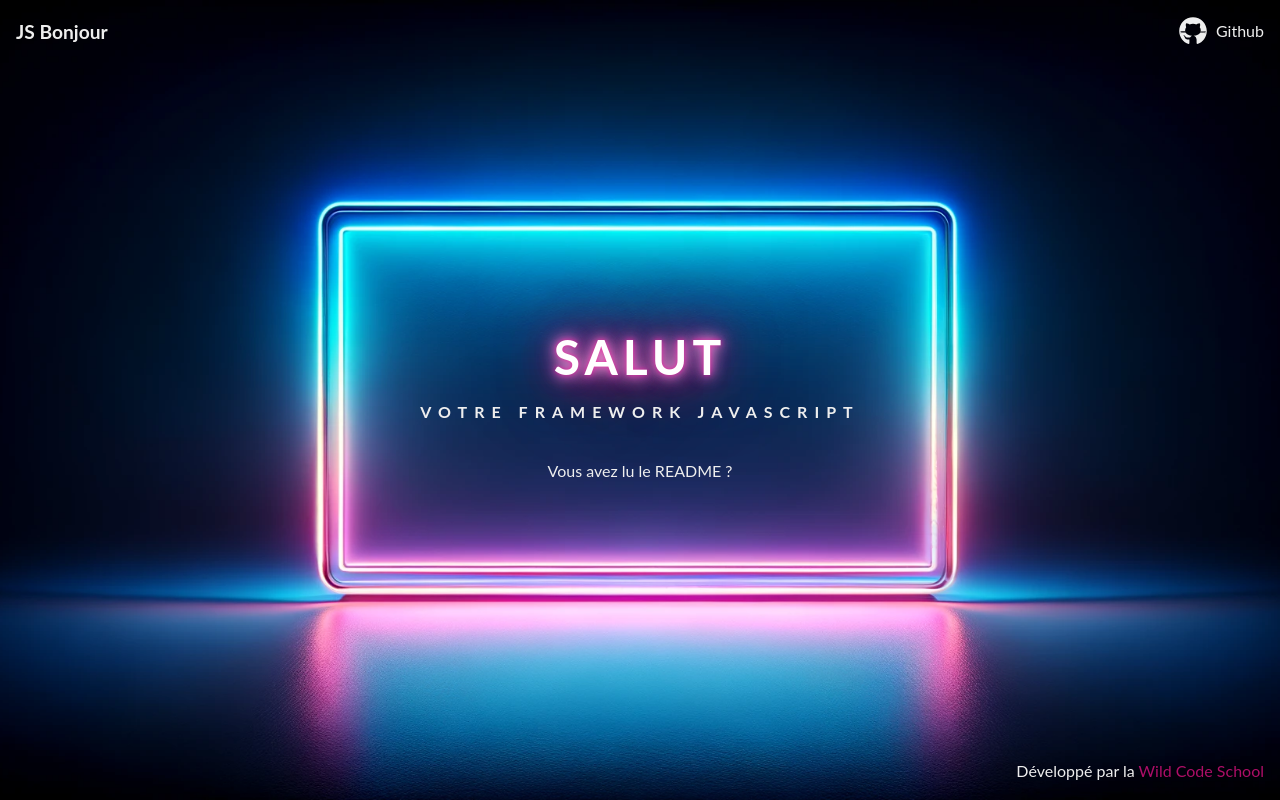
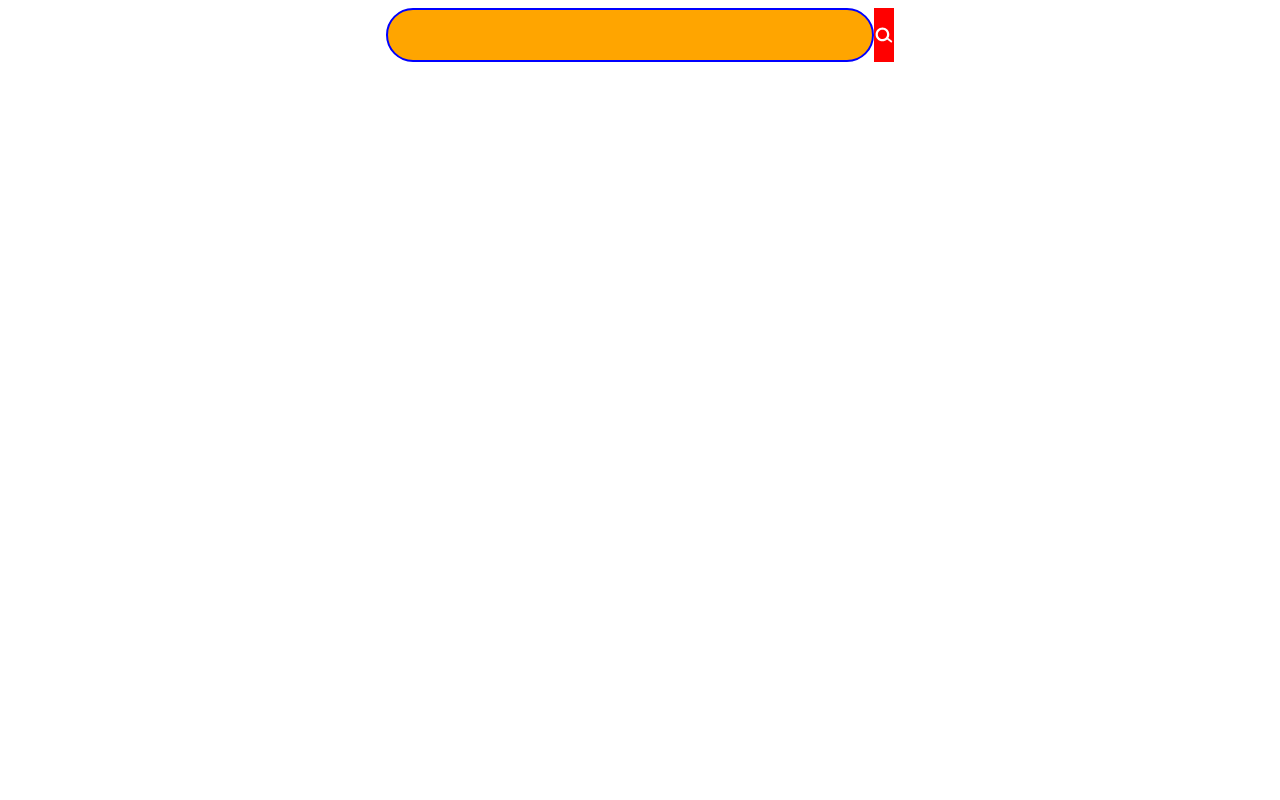
Before and after one commit to Dias-Jonathan-dev/GameSpace, a React (Vite) app in the folder client/: page / in a window 1280 px wide. Built offline with nearby package versions, Linux system fonts and the light colour scheme.

Commit message:
feat: add search bar

```diff
--- a/client/src/App.css
+++ b/client/src/App.css
@@ -1,145 +1,20 @@
-* {
-  margin: 0;
-  padding: 0;
-  box-sizing: border-box;
+#SearchBar {
+  display: flex;
+  align-items: center;
+  border: 2px solid blue;
+  width: 30rem;
+  height: 3rem;
+  background-color: orange;
+  border-radius: 30px;
+  /*border: none;*/
 }
 
-body {
-  font-family: "Lato", sans-serif;
-  font-size: 16px;
-  line-height: 1.7;
-  color: #eee;
-  margin: 0;
-}
-
-#root {
-  height: 100vh;
-  background-image: url("./assets/images/background.webp");
-  background-size: cover;
-  background-position: top;
-  display: grid;
-  grid-template-columns: auto 1fr auto;
-  grid-template-rows: 1fr;
-  align-content: start;
-  padding: 1rem;
-}
-
-header {
-  grid-column: 1 / 2;
-  grid-row: 1;
-}
-
-.logo {
-  font-size: larger;
-}
-
-.navbar {
-  grid-column: -2 / -1;
-  grid-row: 1;
-}
-
-.navbar ul {
+.Search {
   display: flex;
-  justify-content: end;
-  gap: 1rem;
-  list-style: none;
-}
-
-.navbar a {
-  text-decoration: none;
-  color: #eee;
-  display: flex;
-  gap: 0.5rem;
-  align-items: center;
-}
-
-.navbar a:hover {
-  scale: 110%;
-}
-
-.text-box {
-  grid-column: 1 / -1;
-  grid-row: 1;
-  align-self: center;
-  text-align: center;
-}
-
-.block-primary {
-  text-transform: uppercase;
-  margin-bottom: 2rem;
-}
-
-.block-primary-main {
-  font-size: 3em;
-  letter-spacing: 5px;
-  animation: blink 12s infinite;
-}
-
-.block-primary-sub {
-  display: block;
-  font-weight: bold;
-  letter-spacing: 7px;
-}
-
-.btn:link,
-.btn:visited {
-  text-transform: uppercase;
-  text-decoration: none;
-  padding: 0.5rem 1rem;
-  display: inline-block;
-  border-radius: 100px;
-  transition: all 0.2s;
-  position: relative;
-}
-
-.btn:hover {
-  transform: translateY(-3px);
-  box-shadow: 0 10px 20px rgba(0, 0, 0, 0.2);
-}
-
-.btn:active {
-  transform: translateY(-1px);
-  box-shadow: 0 5px 10px rgba(0, 0, 0, 0.2);
-}
-
-.btn-white {
-  background-color: #fff;
-  color: #777;
-}
-
-footer {
-  grid-column: -2 / -1;
-  grid-row: 1;
-  align-self: end;
-  text-align: right;
-}
-
-.wcs {
-  text-decoration: none;
-  color: #ff1493ad;
-}
-
-.wcs:hover {
-  text-decoration: underline;
-}
-
-@keyframes blink {
-  20%,
-  24%,
-  55% {
-    color: #111;
-    text-shadow: none;
-  }
-  0%,
-  19%,
-  21%,
-  23%,
-  25%,
-  54%,
-  56%,
-  100% {
-    text-shadow: 0 0 5px #ff1493ad, 0 0 15px #eee, 0 0 20px #ff1493ad, 0 0 40px
-      #a00ac9, 0 0 60px #ff0000, 0 0 10px #970dc5, 0 0 98px #ff0000;
-    color: #fff;
+  justify-content: center;
+  img {
+    width: 20px;
+    background-color: red;
+    /* margin-right: 20px;*/
   }
 }
--- a/client/src/App.tsx
+++ b/client/src/App.tsx
@@ -1,60 +1,11 @@
+import SearchBar from "./components/SearchBar";
 import "./App.css";
 
 function App() {
   return (
-    <>
-      <header>
-        <h1 className="logo">JS Bonjour</h1>
-      </header>
-
-      <nav className="navbar">
-        <ul>
-          <li>
-            <a
-              href="https://github.com/WildCodeSchool/create-js-monorepo"
-              target="_blank"
-              rel="noopener noreferrer"
-            >
-              <svg
-                aria-hidden="true"
-                xmlns="http://www.w3.org/2000/svg"
-                x="0px"
-                y="0px"
-                width="30"
-                height="30"
-                viewBox="0 0 50 50"
-              >
-                <path
-                  d="M17.791,46.836C18.502,46.53,19,45.823,19,45v-5.4c0-0.197,0.016-0.402,0.041-0.61C19.027,38.994,19.014,38.997,19,39 c0,0-3,0-3.6,0c-1.5,0-2.8-0.6-3.4-1.8c-0.7-1.3-1-3.5-2.8-4.7C8.9,32.3,9.1,32,9.7,32c0.6,0.1,1.9,0.9,2.7,2c0.9,1.1,1.8,2,3.4,2 c2.487,0,3.82-0.125,4.622-0.555C21.356,34.056,22.649,33,24,33v-0.025c-5.668-0.182-9.289-2.066-10.975-4.975 c-3.665,0.042-6.856,0.405-8.677,0.707c-0.058-0.327-0.108-0.656-0.151-0.987c1.797-0.296,4.843-0.647,8.345-0.714 c-0.112-0.276-0.209-0.559-0.291-0.849c-3.511-0.178-6.541-0.039-8.187,0.097c-0.02-0.332-0.047-0.663-0.051-0.999 c1.649-0.135,4.597-0.27,8.018-0.111c-0.079-0.5-0.13-1.011-0.13-1.543c0-1.7,0.6-3.5,1.7-5c-0.5-1.7-1.2-5.3,0.2-6.6 c2.7,0,4.6,1.3,5.5,2.1C21,13.4,22.9,13,25,13s4,0.4,5.6,1.1c0.9-0.8,2.8-2.1,5.5-2.1c1.5,1.4,0.7,5,0.2,6.6c1.1,1.5,1.7,3.2,1.6,5 c0,0.484-0.045,0.951-0.11,1.409c3.499-0.172,6.527-0.034,8.204,0.102c-0.002,0.337-0.033,0.666-0.051,0.999 c-1.671-0.138-4.775-0.28-8.359-0.089c-0.089,0.336-0.197,0.663-0.325,0.98c3.546,0.046,6.665,0.389,8.548,0.689 c-0.043,0.332-0.093,0.661-0.151,0.987c-1.912-0.306-5.171-0.664-8.879-0.682C35.112,30.873,31.557,32.75,26,32.969V33 c2.6,0,5,3.9,5,6.6V45c0,0.823,0.498,1.53,1.209,1.836C41.37,43.804,48,35.164,48,25C48,12.318,37.683,2,25,2S2,12.318,2,25 C2,35.164,8.63,43.804,17.791,46.836z"
-                  fill="#eee"
-                />
-              </svg>
-              Github
-            </a>
-          </li>
-        </ul>
-      </nav>
-
-      <main className="text-box">
-        <hgroup className="block-primary">
-          <h2 className="block-primary-main">Salut</h2>
-          <p className="block-primary-sub">Votre framework JavaScript</p>
-        </hgroup>
-        <p>Vous avez lu le README ?</p>
-      </main>
-
-      <footer>
-        Développé par la&nbsp;
-        <a
-          href="https://www.wildcodeschool.com/"
-          className="wcs"
-          target="_blank"
-          rel="noopener noreferrer"
-        >
-          Wild Code School
-        </a>
-      </footer>
-    </>
+    <div className="App">
+      <SearchBar />
+    </div>
   );
 }
 
--- /dev/null
+++ b/client/src/components/SearchBar.tsx
@@ -0,0 +1,15 @@
+/*import { useEffect, useState } from 'react';*/
+import loupe_search from "../assets/images/loupe_search.svg";
+
+function SearchBar() {
+  /*const [data, setDatas] = useState([]);
+    console.log(setDatas, data)*/
+  return (
+    <div className="Search">
+      <input type="text" name="SearchBar" id="SearchBar" />
+      <img src={loupe_search} alt="loupe" />
+    </div>
+  );
+}
+
+export default SearchBar;
```
Also changed, not shown: client/src/assets/images/loupe_search.svg (added).
